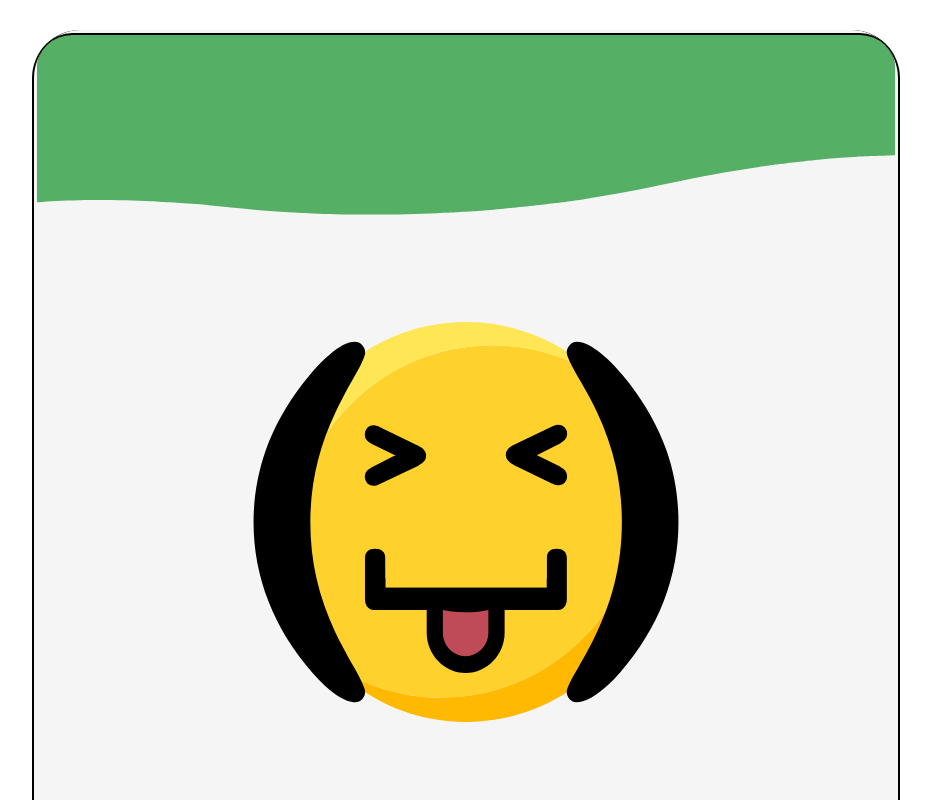
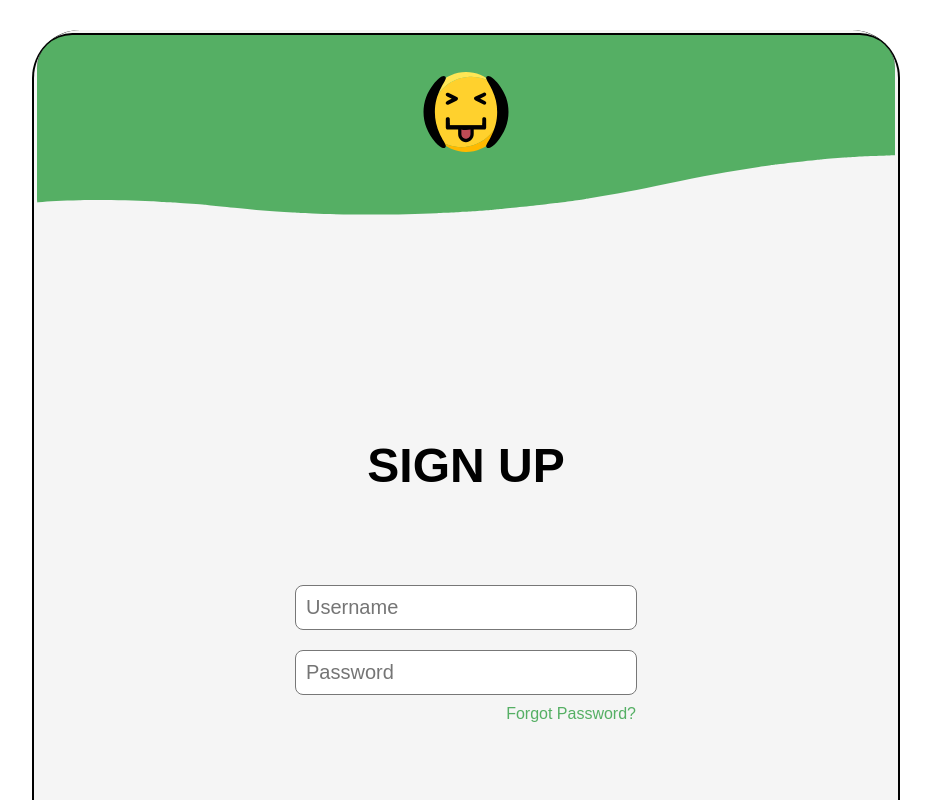
Before and after one commit to bw-dev-libs/Front-End, a React (Create React App) app in the folder dev-libs/: page /signup in a window 1280 px wide. Shown: the top 800 px of the page, without its empty margins (174-1105 px from the left). Built offline with nearby package versions, Linux system fonts and the light colour scheme.

Commit message:
Styled Sign up Component

```diff
--- a/dev-libs/src/components/Signup.js
+++ b/dev-libs/src/components/Signup.js
@@ -3,12 +3,101 @@ import { Formik, Form, Field, ErrorMessage } from "formik";
 import { Link } from "react-router-dom";
 import axios from "axios";
 import * as yup from "yup";
+import styled from "styled-components";
+
 import logo from "../icon.svg";
+
+const StyledSignup = styled.div`
+  /* background: #f5f5f5; */
+  /* background:red; */
+  height: 100vh;
+  max-width: 500px;
+  width: 100%;
+  margin: 0 auto;
+  .header{
+    /* width: 100%; */
+    /* background:green; */
+  }
+  img {
+    max-width: 100px;
+    /* border: 1rem solid red; */
+    position: relative;
+    top: -210px;
+    margin-top: 0rem;
+    margin-bottom: 5rem;
+  }
+
+  h1{
+    font-size: 3rem;
+    position: relative;
+    top: -50px;
+
+    /* border: 1rem solid red; */
+    /* border-bottom: 15rem; */
+  }
+
+  button {
+    padding: 10px 15px;
+    background-color: #55af64;
+    color: white;
+    border: 1px solid #55af64;
+    background-color: 250ms;
+    font-size: 1.2rem;
+    font-weight:bold;
+    border-radius: 0.5rem;
+    width:21rem;
+    margin-bottom:9rem;
+    &:hover {
+      cursor: pointer;
+      background-color: white;
+      color: #55af64;
+    }
+  }
+  .input-field{
+ border-radius:0.5rem;
+ font-size:1.25rem;
+ max-width:20rem;
+ margin: 10px auto;
+ box-shadow:2px;
+ /* border-bottom: 5rem; */
+  }
+  .error-field{
+ border-radius:0.5rem;
+ font-size:1rem;
+ max-width:20rem;
+ margin: 1px auto;
+ color: red;
+ /* border-bottom: 5rem; */
+  }
+  .sign-up-span{
+    color: #55af64;
+
+  }
+  p{
+    font-size:1.25rem;
+    font-weight:bold;
+    .login-span{
+    color: #55af64;
+    font-weight:normal;
+  }
+  }
+`;
+const StyledInput = styled.div`
+display:flex;
+flex-direction:column;
+align-items:flex-end;
+margin-bottom: 5rem;
+/* border: 2rem solid red; */
+span{
+  position: relative;
+  right:5rem;
+  /* top: 1rem; */
+}
+`;
 
 const RegistrationApi = "https://dev-libs.herokuapp.com/api/auth/register";
 const initialUserForm = {
   username: "",
-
   password: ""
 };
 
@@ -79,6 +168,7 @@ const UserForm = ({ onSubmit }) => {
         return (
           // we will use pre-baked components
           // supplied by formik lib (like Formik)
+          <StyledSignup>
             <Form>
               <div className="header">
                 <img src={logo} alt="logo" />
@@ -87,28 +177,28 @@ const UserForm = ({ onSubmit }) => {
               {/* {
                 !props.dirty && <div>time to start typing!!</div>
               } */}
-            <div>
-              <Field name="username" type="text" placeholder="Username" />
-              <ErrorMessage name="username" component="div" />
-            </div>
+              <StyledInput >
+                <Field  className="input-field" name="username" type="text" placeholder="Username" />
+                <ErrorMessage className="error-field" name="username" component="div" />
 
-            <div>
-              <Field name="password" type="password" placeholder="Password" />
-              <ErrorMessage name="password" component="div" />
-            </div>
+                <Field className="input-field" name="password" type="password" placeholder="Password" />
+                <ErrorMessage  className="error-field" name="password" component="div" />
+                <span className="sign-up-span">Forgot Password?</span>
+              </StyledInput>
 
-            <button type="submit">Create Account</button>
+              <button type="submit">Create Account </button>
 
               <p>
-              Already have an account?
+                Already have an account?&nbsp;&nbsp;&nbsp;
                 <span>
                   <Link className="login-span" to="/login">
-                  {" "}
+
                     Log in
                   </Link>
                 </span>
               </p>
             </Form>
+          </StyledSignup>
         );
       }}
     />
```
Lines whose indentation alone changed are shown as unchanged.
